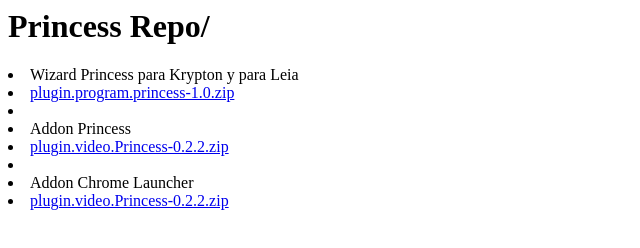
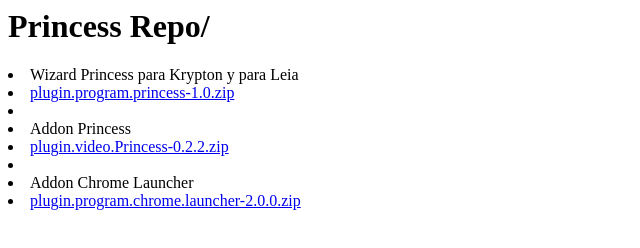
Before and after one commit to PrincessRepo/PrincessRepo.github.io, a plain HTML site: page index.html in a window 1280 px wide. Shown: the whole page, without its empty margins (0-640 px from the left). Drawn offline with Linux system fonts and the light colour scheme.

Commit message:
Update index.html

```diff
--- a/index.html
+++ b/index.html
@@ -10,6 +10,6 @@
   <li><a href="plugin.video.Princess-0.2.2.zip">plugin.video.Princess-0.2.2.zip</a></li>
   <li>             </li>
   <li>Addon Chrome Launcher</li>
-  <li><a href="plugin.video.Princess-0.2.2.zip">plugin.video.Princess-0.2.2.zip</a></li>
+  <li><a href="plugin.program.chrome.launcher-2.0.0.zip">plugin.program.chrome.launcher-2.0.0.zip</a></li>
  </ul>
 </body></html>
```
